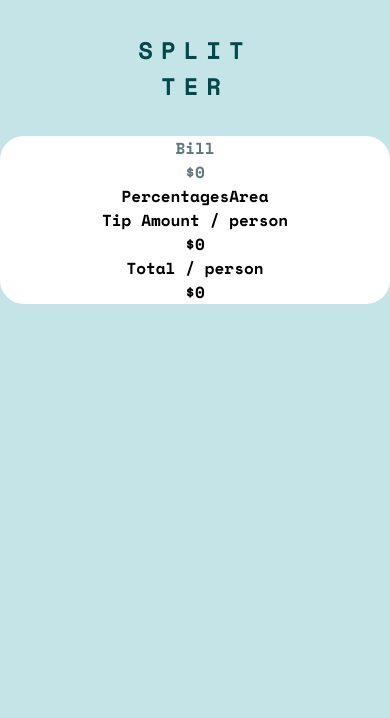
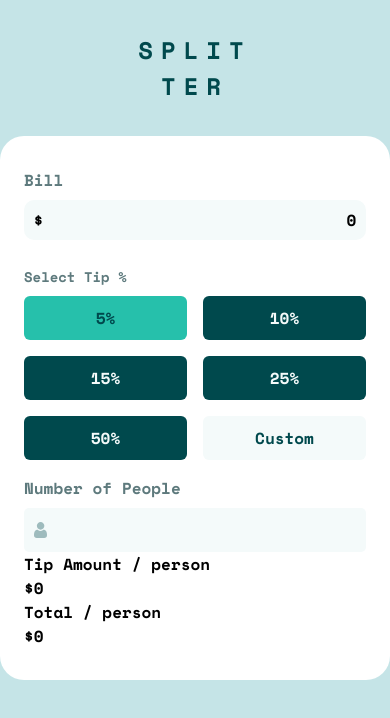
Before and after one commit to Robertron624/tip-calculator-app, a React (Vite) app: page / in a window 390 px wide. Shown: the top 718 px of the page. Built offline with nearby package versions, Linux system fonts and the light colour scheme.

Commit message:
percentage and peoples area mobile design finished

```diff
--- a/src/App.jsx
+++ b/src/App.jsx
@@ -1,38 +1,38 @@
-import { useState } from 'react'
-import TotalizerArea from './components/TotalizerArea/TotalizerArea'
-import './App.scss'
-import PercentagesArea from './components/PercentagesArea/PercentagesArea'
+import { useState } from "react";
+import TotalizerArea from "./components/TotalizerArea/TotalizerArea";
+import "./App.scss";
+import PercentagesArea from "./components/PercentagesArea/PercentagesArea";
+import PeopleArea from "./components/PeopleArea/PeopleArea";
 
-const percentageOptions = [
-  .05,
-  .1,
-  .15,
-  .25,
-  .50,
-  "custom"
-]
+const percentageOptions = [0.05, 0.1, 0.15, 0.25, 0.5, "custom"];
 
 function App() {
-  const [bill, setBill] = useState(0)
-  const [ tipAmount, setTipAmount] = useState(0.00)
-  const [ total, setTotal] = useState(0.00)
+    const [bill, setBill] = useState(0);
+    const [tipAmount, setTipAmount] = useState(0.0);
+    const [total, setTotal] = useState(0.0);
+    const [discount, setDiscount] = useState(0.05);
 
     return (
         <div className="App">
             <h1>Splitter</h1>
             <div className="main-container">
                 <div className="input-area">
-          <span>Bill</span>
+                    <span className="section-title">Bill</span>
                     <div className="total-screen">
-            <span>${bill}</span>
-            <span className="bill-value"></span>
+                        <span>$</span>
+                        <span className="bill-value">{bill}</span>
                     </div>
                 </div>
-        <PercentagesArea percentageOptions={percentageOptions}/>
-        <TotalizerArea total={total} tipAmount={tipAmount}/>
+                <PercentagesArea
+                    setDiscount={setDiscount}
+                    discount={discount}
+                    percentageOptions={percentageOptions}
+                />
+                <PeopleArea/>
+                <TotalizerArea total={total} tipAmount={tipAmount} />
             </div>
         </div>
-  )
+    );
 }
 
-export default App
+export default App;
--- a/src/App.scss
+++ b/src/App.scss
@@ -36,11 +36,23 @@ $white: hsl(0, 0%, 100%);
   .main-container {
     border-radius: 24px;
     background: $white;
+    padding: 2rem 1.5rem;
+    text-align: left;
+
+    .section-title {
+      color: $dark-grayish-cyan;
+    }
 
     .input-area {
-      span {
-        color: $dark-grayish-cyan;
+      .total-screen {
+        display: flex;
+        justify-content: space-between;
+        background-color: $very-light-grayish-cyan;
+        padding: 0.51rem 0.6rem;
+        margin-top: .5rem;
+        border-radius: 10px;
       }
+
     }
 
   }
--- /dev/null
+++ b/src/components/PeopleArea/PeopleArea.jsx
@@ -0,0 +1,16 @@
+import React from 'react'
+import './index.scss'
+
+const PeopleArea = () => {
+  return (
+    <div className='people-area'>
+        <span className='section-title'>Number of People</span>
+        <div className="people-input">
+            <img src="icon-person.svg" alt="person icon" />
+            <input type="text" name="number-of-persons" id="number-of-persons" />
+        </div>
+    </div>
+  )
+}
+
+export default PeopleArea
--- /dev/null
+++ b/src/components/PeopleArea/index.scss
@@ -0,0 +1,35 @@
+$very-dark-cyan: hsl(183, 100%, 15%);
+$dark-grayish-cyan: hsl(186, 14%, 43%);
+$very-light-grayish-cyan: hsl(189, 41%, 97%);
+$strong-cyan: hsl(172, 67%, 45%);
+
+.people-area {
+
+    margin-top: 1rem;
+
+    .people-input {
+        display: flex;
+        justify-content: space-between;
+        align-items: center;
+        margin-top: .5rem;
+        position: relative;
+
+        img {
+            position: absolute;
+            left: 3%;
+        }
+
+        input {
+            width: 100%;
+            padding: 0.5rem 0.5rem;
+            text-align: right;
+            border-color: transparent;
+            border-radius: 5px;
+            background-color: $very-light-grayish-cyan;
+            color: $dark-grayish-cyan;
+            font-size: 1rem;
+            font-family: 'Space Mono', sans-serif;
+        }
+
+    }
+}
--- a/src/components/PercentagesArea/PercentagesArea.jsx
+++ b/src/components/PercentagesArea/PercentagesArea.jsx
@@ -1,10 +1,36 @@
-import React from 'react'
-import './index.scss'
+import React from "react";
+import "./index.scss";
 
-const PercentagesArea = ({percenageOptions}) => {
-  return (
-    <div>PercentagesArea</div>
-  )
-}
+const PercentagesArea = ({ percentageOptions, discount, setDiscount }) => {
 
-export default PercentagesArea
+  function handleClick(e){
+    setDiscount(e.target.value);
+  }
+
+
+    return (
+        <div className="percentage-section">
+            <span className="section-title">Select Tip %</span>
+            <div className="percentage-buttons">
+                {percentageOptions.map((percentage, i) => {
+                    return typeof percentage === "number" ? (
+                        <button
+                            onClick={handleClick}
+                            className={`number-percentage ${
+                                discount == percentage ? "selected" : ""
+                            }`}
+                            key={i}
+                            value={percentage}
+                        >{`${percentage * 100}%`}</button>
+                    ) : (
+                        <button className="custom-button" key={i}>
+                            {percentage}
+                        </button>
+                    );
+                })}
+            </div>
+        </div>
+    );
+};
+
+export default PercentagesArea;
--- a/src/components/PercentagesArea/index.scss
+++ b/src/components/PercentagesArea/index.scss
@@ -0,0 +1,43 @@
+$very-dark-cyan: hsl(183, 100%, 15%);
+$very-light-grayish-cyan: hsl(189, 41%, 97%);
+$strong-cyan: hsl(172, 67%, 45%);
+
+.percentage-section {
+
+    margin-top: 1.5rem;
+
+    .section-title{
+        font-size: 14px;
+        margin-bottom: .5rem;
+    }
+
+    .percentage-buttons {
+        margin-top: .5rem;
+        display: grid;
+        grid-template-columns: 1fr 1fr;
+        grid-template-rows: repeat(3, 1fr);
+        column-gap: 1rem;
+        row-gap: 1rem;
+
+        button {
+            background-color: $very-dark-cyan;
+            color: $very-light-grayish-cyan;
+            font-family: 'Space Mono',sans-serif;
+            padding: .5rem 0;
+            font-size: 1rem;
+            border-radius: 6px;
+            border-color: transparent;
+        }
+
+        .custom-button {
+            text-transform: capitalize;
+            background: $very-light-grayish-cyan;
+            color: $very-dark-cyan;
+        }
+
+        .selected {
+            background-color: $strong-cyan;
+            color: $very-dark-cyan;
+        }
+    }
+}
```
Lines whose indentation alone changed are shown as unchanged.
